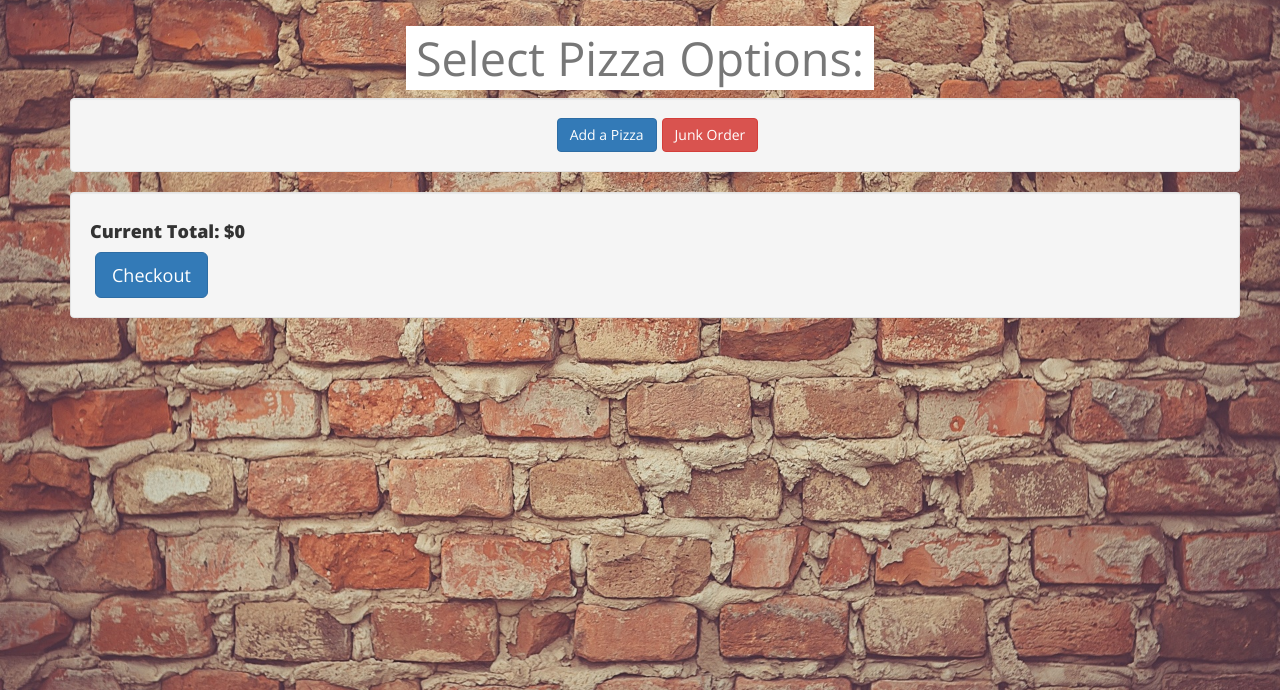
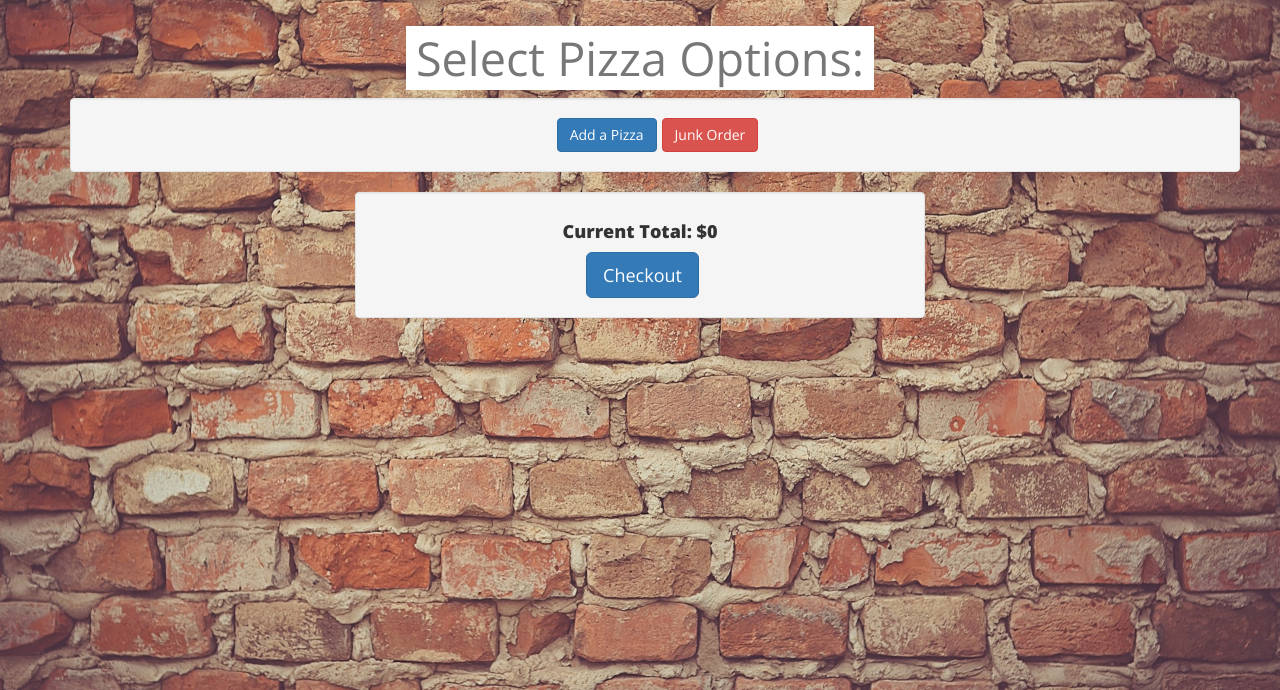
Before and after one commit to timkellogg/stumpTownPies, a plain HTML site: page index.html in a window 1280 px wide. Both pictures are taken after a click on the button "Place an Order". Shown: the part 110-800 px from the top of the page. Drawn offline with nearby package versions, Linux system fonts and the light colour scheme.

Commit message:
style cart

```diff
--- a/css/styles.css
+++ b/css/styles.css
@@ -46,3 +46,7 @@ label {
 	margin-left: 10px;
 	margin-right: 10px;
 }
+
+#cart {
+	max-width: 50%;
+}
--- a/js/scripts.js
+++ b/js/scripts.js
@@ -112,7 +112,7 @@ $(document).ready(function() {
   }
 
   function renderCheckoutBtn () {
-    $("#cart").append( "<button id='checkout' class='btn btn-primary btn-lg'>Checkout</button>");
+    $("#cart").append( "<div class='text-center'><button id='checkout' class='btn btn-primary btn-lg'>Checkout</button></div>");
     $("#checkout").on("click", function() {
       $("#checkoutModal").modal("show");
         renderCheckoutModal();
@@ -127,8 +127,10 @@ $(document).ready(function() {
   function renderCart() {
     $("#content").append(
       "<div id='cart' class='container well'>" +
-        "<h4>Current Total: $<span id='total-price'></span></h4>" +
-        "<ul id='pizzas-list'></ul>" +
+        "<div class='row text-center'>" +
+          "<h4>Current Total: $<span id='total-price'></span></h4>" +
+          "<ul class='text-left' id='pizzas-list'></ul>" +
+        "</div>" +
       "</div>"
     );
     $("#total-price").text(orderTotal);
```
